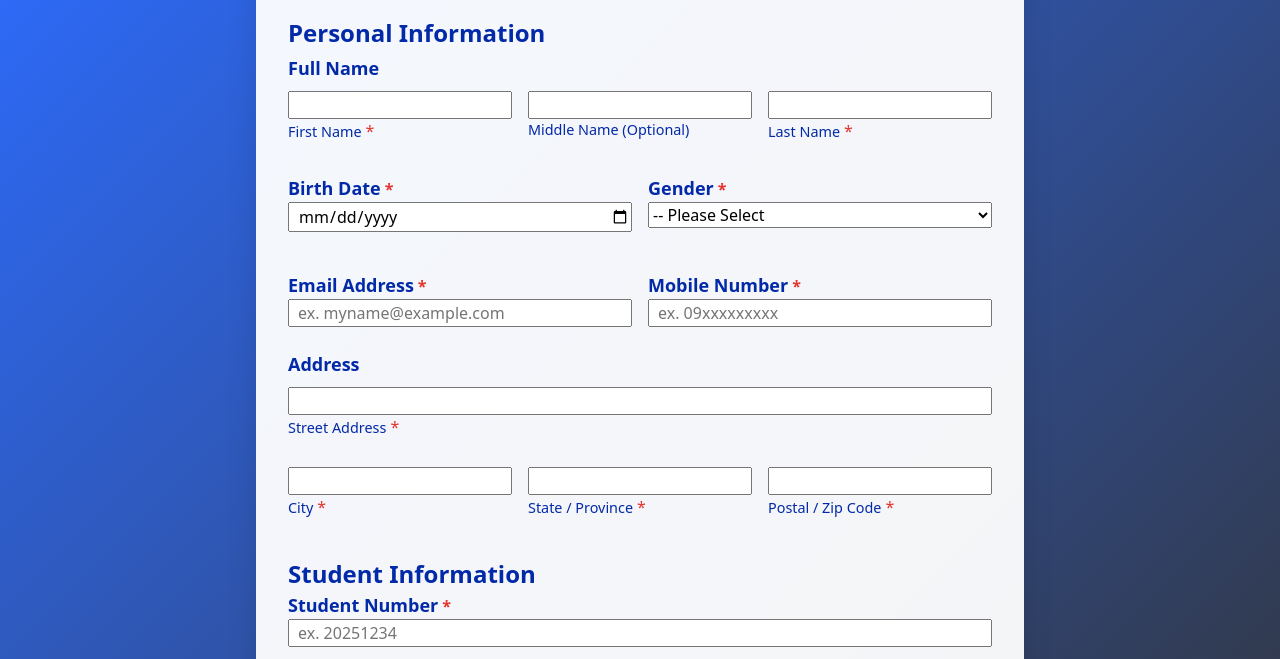
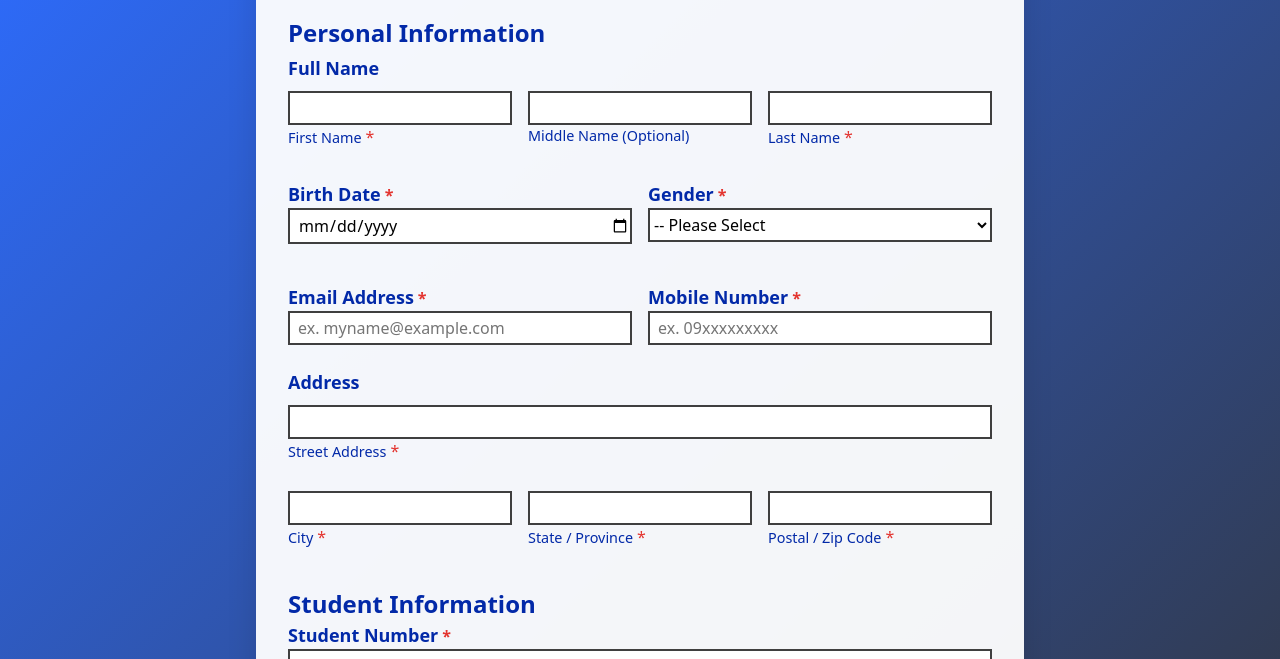
Before and after one commit to chachaa10/login-system_web-mobile-responsive, a website built with Vite: page register.html in a window 1280 px wide. Shown: the part 110-769 px from the top of the page. Built offline with nearby package versions, Linux system fonts and the light colour scheme; a web font is replaced by a local one.

Commit message:
style: make the input and selection better

```diff
--- a/register.css
+++ b/register.css
@@ -107,8 +107,20 @@ form {
 	flex-direction: column;
 }
 
-input {
+input,
+select {
+	transition: all 0.1s ease;
 	width: 100%;
+	border: 2px solid #3f3f3f;
+	background-color: #ffffff;
+	padding-block: 3px;
+}
+
+input:focus,
+select:focus {
+	outline: none;
+	box-shadow: 0 0 2px var(--primary-color);
+	border: 2px solid var(--primary-color);
 }
 
 .gap {
```
